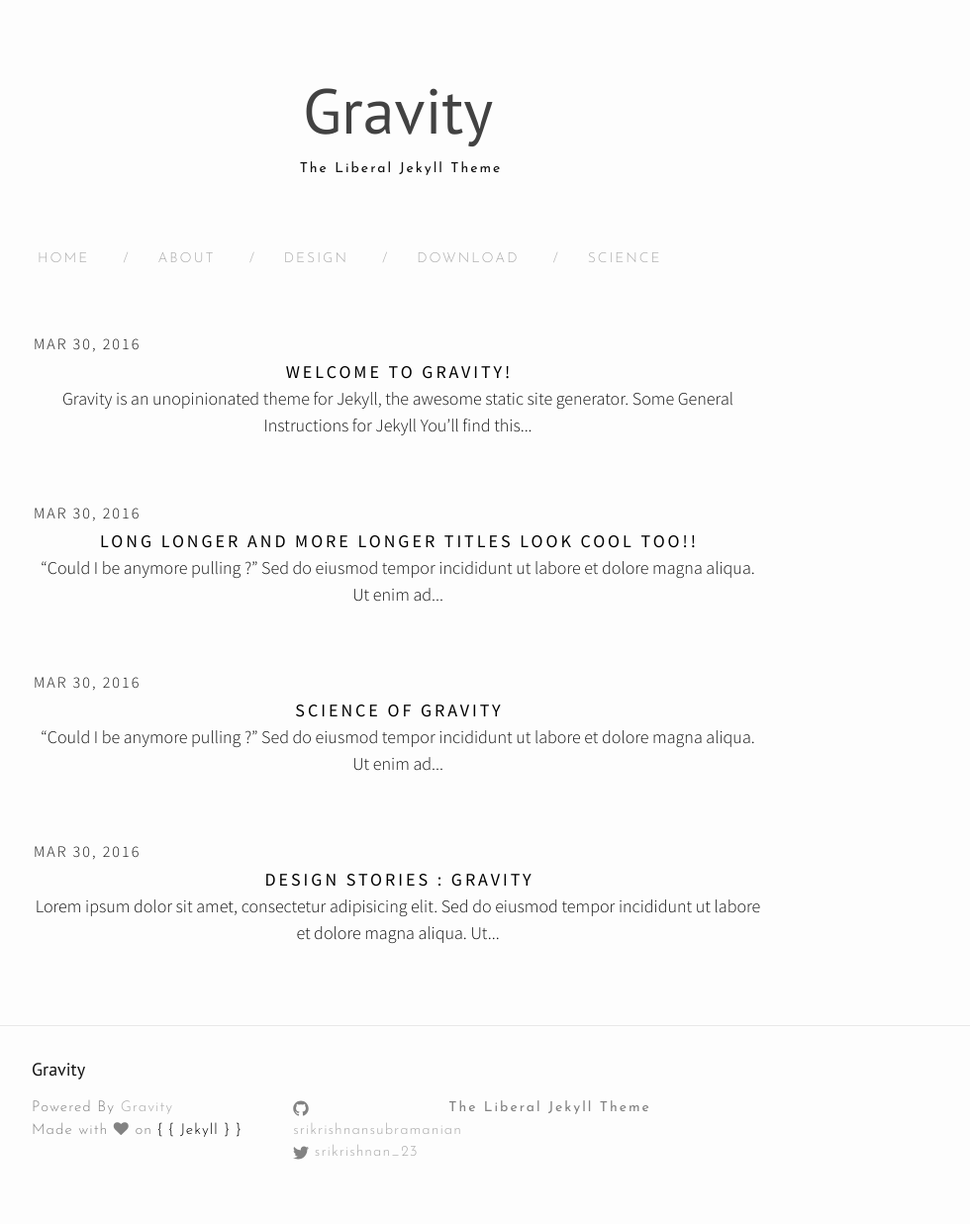
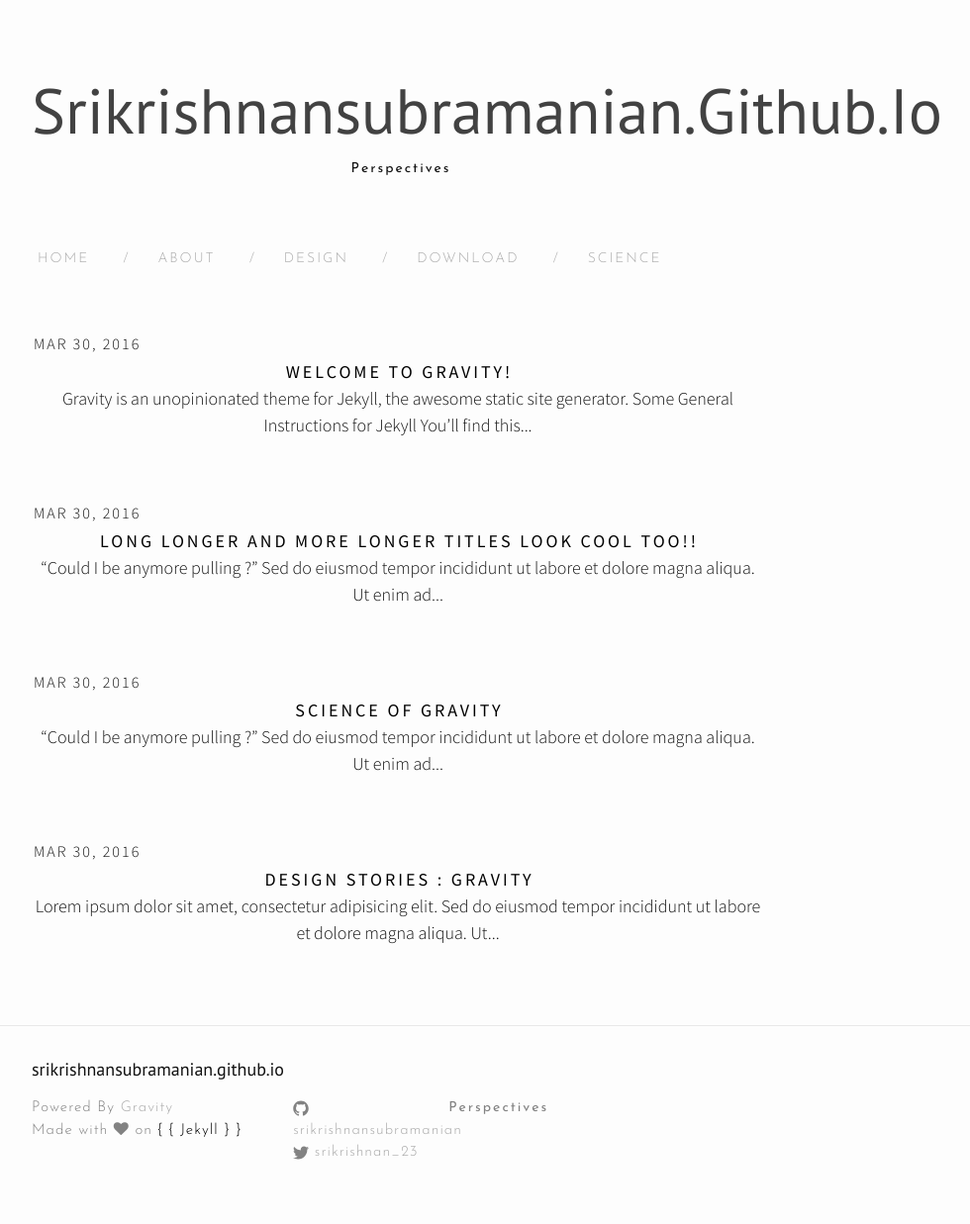
Before and after one commit to srikrishnansubramanian/srikrishnansubramanian.github.io, a Jekyll site: the page built from index.html, in a window 1280 px wide. Shown: the whole page at 99% size, without its empty margins (238-1218 px from the left). Built offline with Jekyll 4.4.1, drawn with Linux system fonts in a browser that asks for light colours; nearby versions of some CDN libraries; the list of posts is cut into pages by our own code.

Commit message:
Update _config.yml

```diff
--- a/_config.yml
+++ b/_config.yml
@@ -6,9 +6,9 @@
 # 'jekyll serve'. If you change this file, please restart the server process.
 
 # Site settings
-title: Gravity
+title:
 email: subramanian.srikrishnan@hotmail.com
-description: The Liberal Jekyll Theme
+description: Perspectives
 baseurl: "" # the subpath of your site, e.g. /blog
 url: "http://srikrishnansubramanian.github.io" # the base hostname & protocol for your site
 twitter_username: srikrishnan_23
```
